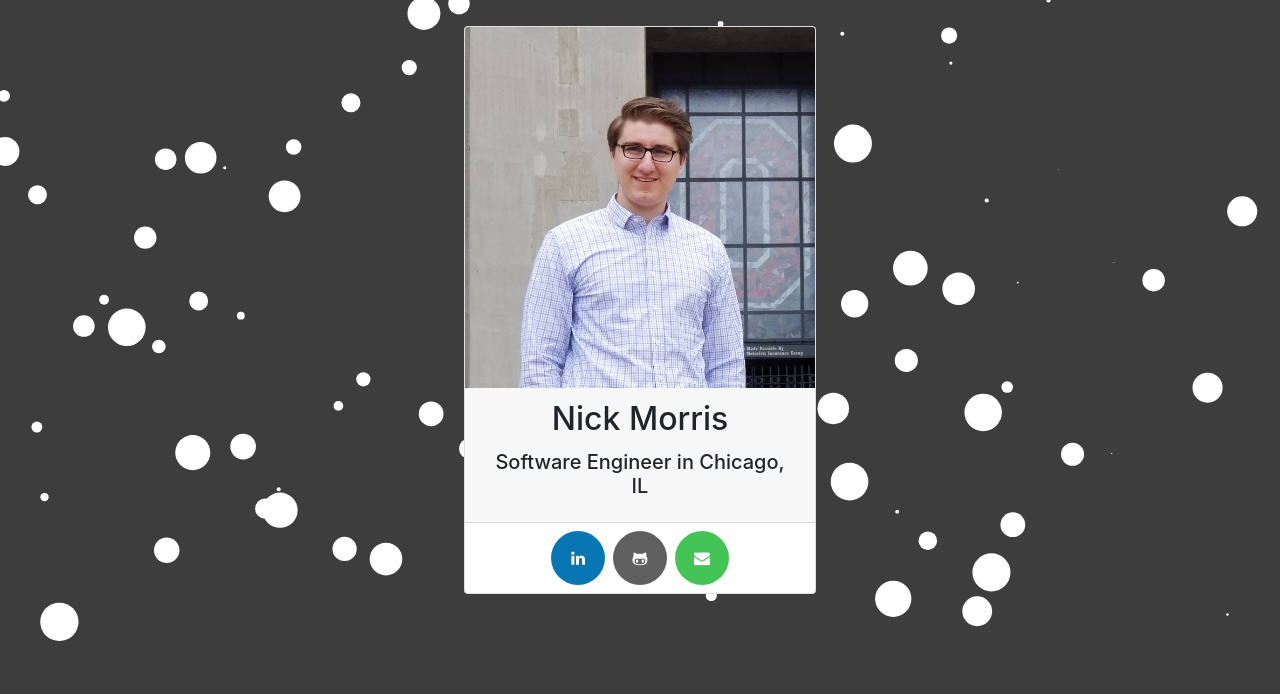
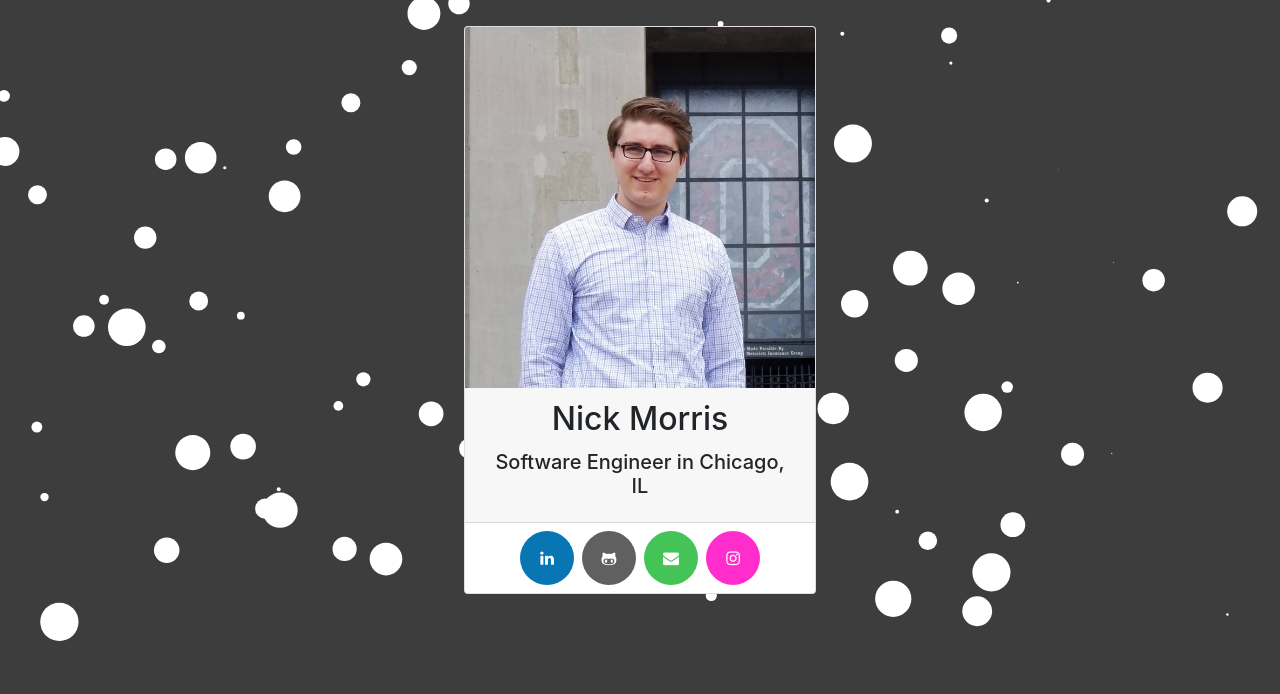
Before and after one commit to nickmorris991/My-Website, a Flask app: page / in a window 1280 px wide. Shown: the top 694 px of the page. Run offline with Flask 2, Linux system fonts and the light colour scheme; lists and menus that the app fills with data are empty; some libraries are stand-ins or nearby versions.

Commit message:
added instagram contact button

```diff
--- a/static/css/index.css
+++ b/static/css/index.css
@@ -111,3 +111,11 @@ a.btn-social,
 {
     background-color: #0b96e5;
 }
+.btn-instagram
+{
+    background-color: #FF2DCC;
+}
+.btn-instagram:hover
+{
+    background-color: #E0DE5C;
+}
--- a/static/js/index/redirects.js
+++ b/static/js/index/redirects.js
@@ -14,3 +14,7 @@ document.getElementById("github-btn").addEventListener("click", () => {
 document.getElementById("linkedin-btn").addEventListener("click", () => {
     location.href = 'https://www.linkedin.com/in/nicholas-jacob-morris/';
 });
+
+document.getElementById("instagram-btn").addEventListener("click", () => {
+    location.href = "https://www.instagram.com/nick_morris991/?hl=en";
+});
--- a/templates/index.html
+++ b/templates/index.html
@@ -33,6 +33,9 @@
                 <th>
                   <a target="_blank" class="btn-social btn-email" id="email-btn"><i class="fa fa-envelope"></i></a>
                 </th>
+                <th>
+                  <a target="_blank" class="btn-social btn-instagram" id="instagram-btn"><i class="fa fa-instagram"></i></a>
+                </th>
               </tr>
             </table>
           </div>
```
